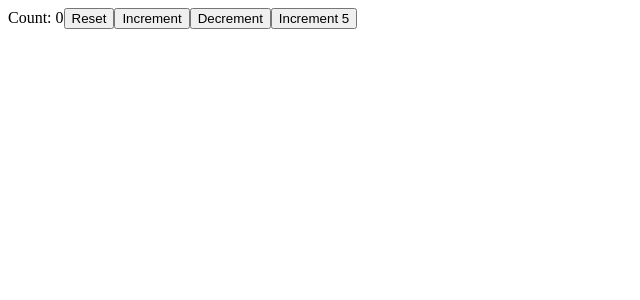
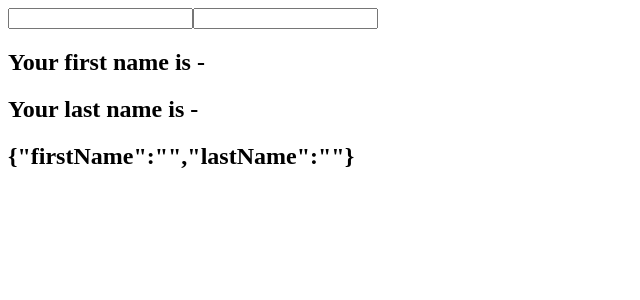
Before and after one commit to AndreyKovaleu/React_hooks, a React (Create React App) app: page / in a window 1280 px wide. Shown: the top 300 px of the page, without its empty margins (0-640 px from the left). Built offline with nearby package versions, Linux system fonts and the light colour scheme.

Commit message:
lesson 4

```diff
--- a/src/App.js
+++ b/src/App.js
@@ -1,5 +1,6 @@
 import ClassCounter from "./components/ClassCounter";
 import HookCounter from "./components/HookCounter";
+import HookCounterThree from "./components/HookCounterThree";
 import HookCounterTwo from "./components/HookCounterTwo";
 
 function App() {
@@ -7,7 +8,8 @@
     <div className="App">
       {/* <ClassCounter /> */}
       {/* <HookCounter /> */}
-      <HookCounterTwo />
+      {/* <HookCounterTwo /> */}
+      <HookCounterThree />
     </div>
   );
 }
--- /dev/null
+++ b/src/components/HookCounterThree.js
@@ -0,0 +1,23 @@
+import React, { useState } from 'react'
+
+function HookCounterThree() {
+  const [name, setName] = useState({ firstName: '', lastName: '' })
+
+  return (
+    <form>
+      <input
+        type="text"
+        value={name.firstName}
+        onChange={e => setName({ ...name, firstName: e.target.value })} />
+      <input
+        type="text"
+        value={name.lastName}
+        onChange={e => setName({ ...name, lastName: e.target.value })} />
+      <h2>Your first name is - {name.firstName}</h2>
+      <h2>Your last name is - {name.lastName}</h2>
+      <h2>{JSON.stringify(name)}</h2>
+    </form>
+  )
+}
+
+export default HookCounterThree
```
